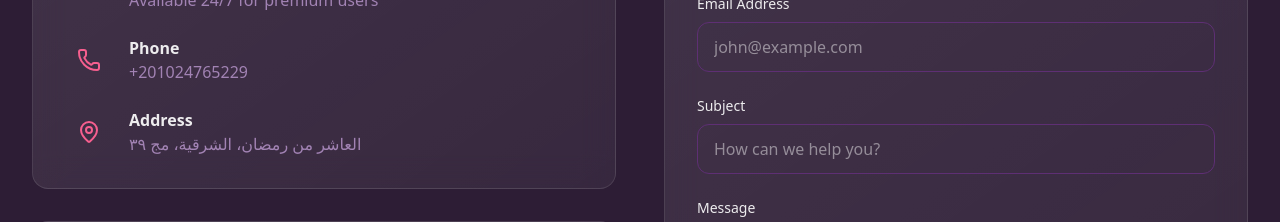
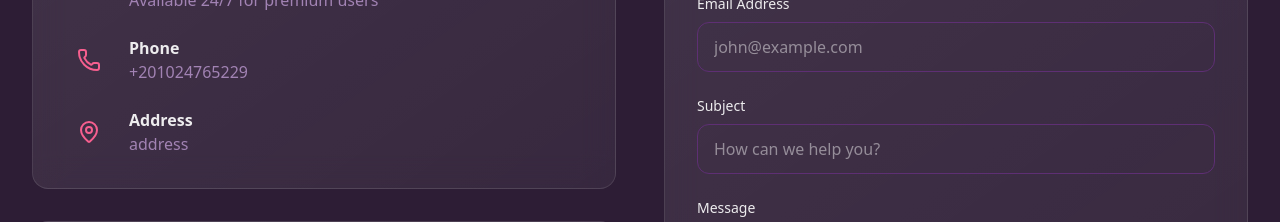
Before and after one commit to Zahrannnn/translexabl, a Next.js app: page /en in a window 1280 px wide. Shown: the part 3740-3962 px from the top of the page. Built offline with nearby package versions, Linux system fonts and the light colour scheme.

Commit message:
Update page.tsx

```diff
--- a/app/[locale]/page.tsx
+++ b/app/[locale]/page.tsx
@@ -41,6 +41,7 @@ export default async function HomePage({ params }: HomePageProps) {
 
   // Create translation function
   const t = (path: string) => getTranslation(messages, path);
+  const tF = (path: string) => getTranslation(messages, path);
 
   const features = [
     {
@@ -358,7 +359,7 @@ export default async function HomePage({ params }: HomePageProps) {
                     </div>
                     <div>
                       <h4 className="font-semibold">Address</h4>
-                      <p className="text-muted-foreground">العاشر من رمضان، الشرقية، مج ٣٩</p>
+                      <p className="text-muted-foreground">{tF('address')}</p>
                     </div>
                   </div>
                 </div>
```
